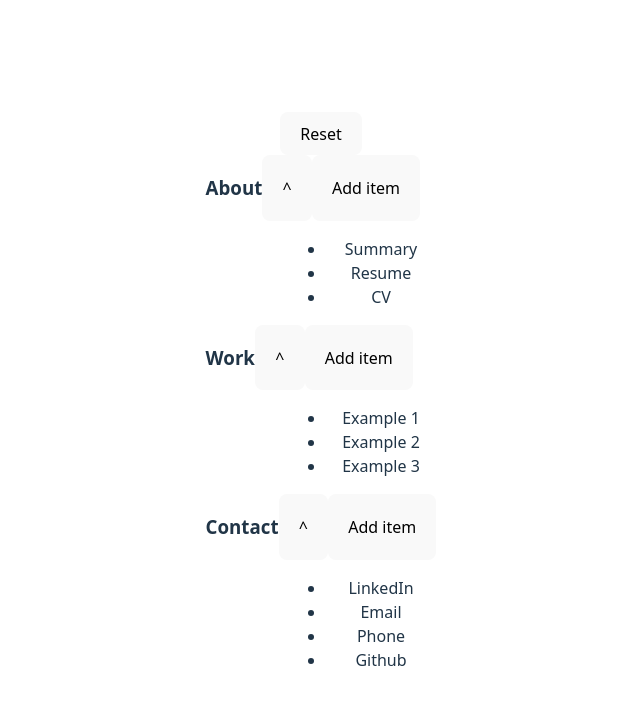
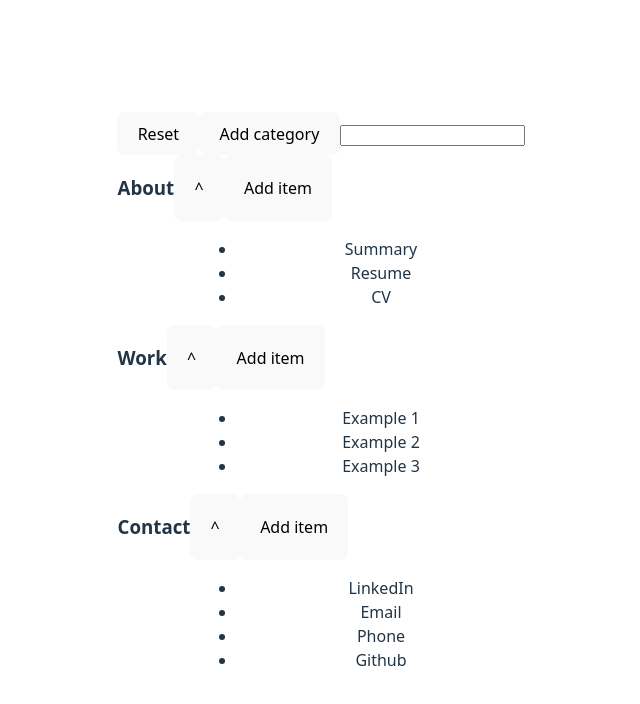
Before and after one commit to adamrturman/react-practice, a React (Vite) app: page / in a window 1280 px wide. Shown: the top 704 px of the page, without its empty margins (319-959 px from the left). Built offline with nearby package versions, Linux system fonts and the light colour scheme.

Commit message:
feat: implement add a category

```diff
--- a/src/TableOfContents.tsx
+++ b/src/TableOfContents.tsx
@@ -1,4 +1,4 @@
-import { useCallback, useEffect, useState } from 'react';
+import { type ChangeEvent, useCallback, useEffect, useState } from 'react';
 import DropdownSection from './DropdownSection';
 
 const CONTENTS: Record<string, Array<string>> = {
@@ -11,9 +11,11 @@ const LOCAL_STORAGE_KEY = 'TableOfContents';
 
 export default function TableOfContents() {
   const saved = localStorage.getItem(LOCAL_STORAGE_KEY);
-  const [contents, setContents] = useState(
+  const [contents, setContents] = useState<Record<string, Array<string>>>(
     saved ? JSON.parse(saved) : CONTENTS
   );
+
+  const [updatedCategory, setUpdatedCategory] = useState('');
 
   useEffect(() => {
     localStorage.setItem(LOCAL_STORAGE_KEY, JSON.stringify(contents))
@@ -39,15 +41,34 @@ export default function TableOfContents() {
     setContents(CONTENTS)
   }
 
+  const handleAddCategory = useCallback((category: string) => {
+      if (category.trim().length !== 0) {
+        setContents(prev => {
+          if (category in prev) {
+            return prev
+          } else {
+            return {
+              ...prev,
+              [category]: []
+            }
+          }
+        });
+        setUpdatedCategory('');
+      }
+    }, []
+  )
   const displayedContents = Object.entries(contents).map(([header, subtitles]) => {
     return (
-      <DropdownSection key={header} header={header} subtitles={subtitles} handleAddEntry={handleAddEntry} />
+      <DropdownSection key={header} header={header} subtitles={subtitles} handleAddEntry={handleAddEntry}/>
     );
   });
 
   return (
     <>
       <button onClick={handleReset}>Reset</button>
+      <button onClick={() => handleAddCategory(updatedCategory)}>Add category</button>
+      <input value={updatedCategory}
+             onChange={(e: ChangeEvent<HTMLInputElement>) => setUpdatedCategory(e.target.value)}/>
       {displayedContents}
     </>
   );
--- a/src/ThemeSwitcher.tsx
+++ b/src/ThemeSwitcher.tsx
@@ -25,9 +25,9 @@ export default function ThemeSwitcher() {
 
 
   return (
-    <div style={{'backgroundColor': isDarkTheme ? 'black' : 'white', 'height': '90vh', 'width': '90vw'}}>
+    <div style={{ 'backgroundColor': isDarkTheme ? 'black' : 'white', 'height': '90vh', 'width': '90vw' }}>
       <button onClick={toggleTheme}>Toggle theme</button>
-      <FibButton onClick={incrementFibonacci} />
+      <FibButton onClick={incrementFibonacci}/>
       <p>{fib.current}</p>
     </div>
   );
```
